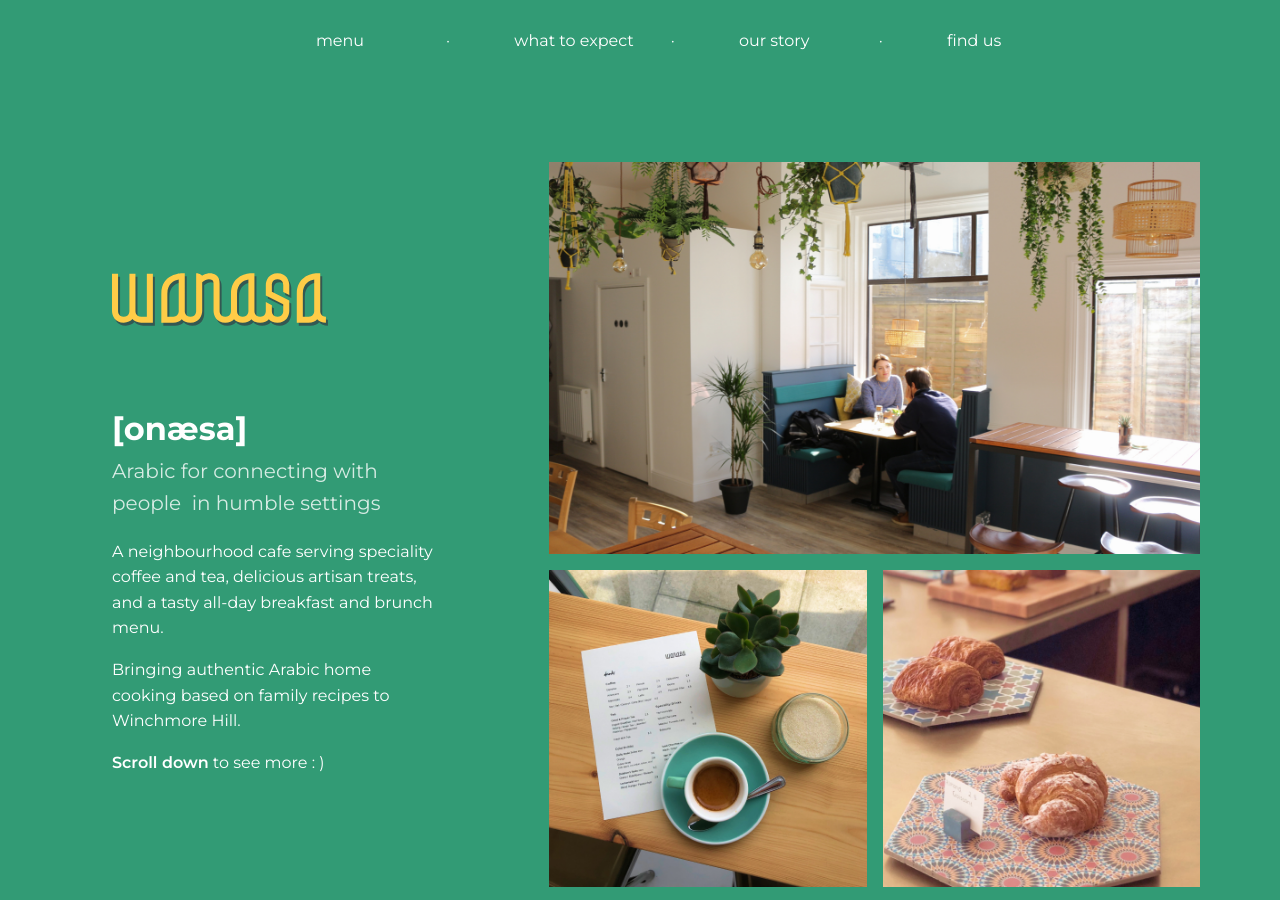
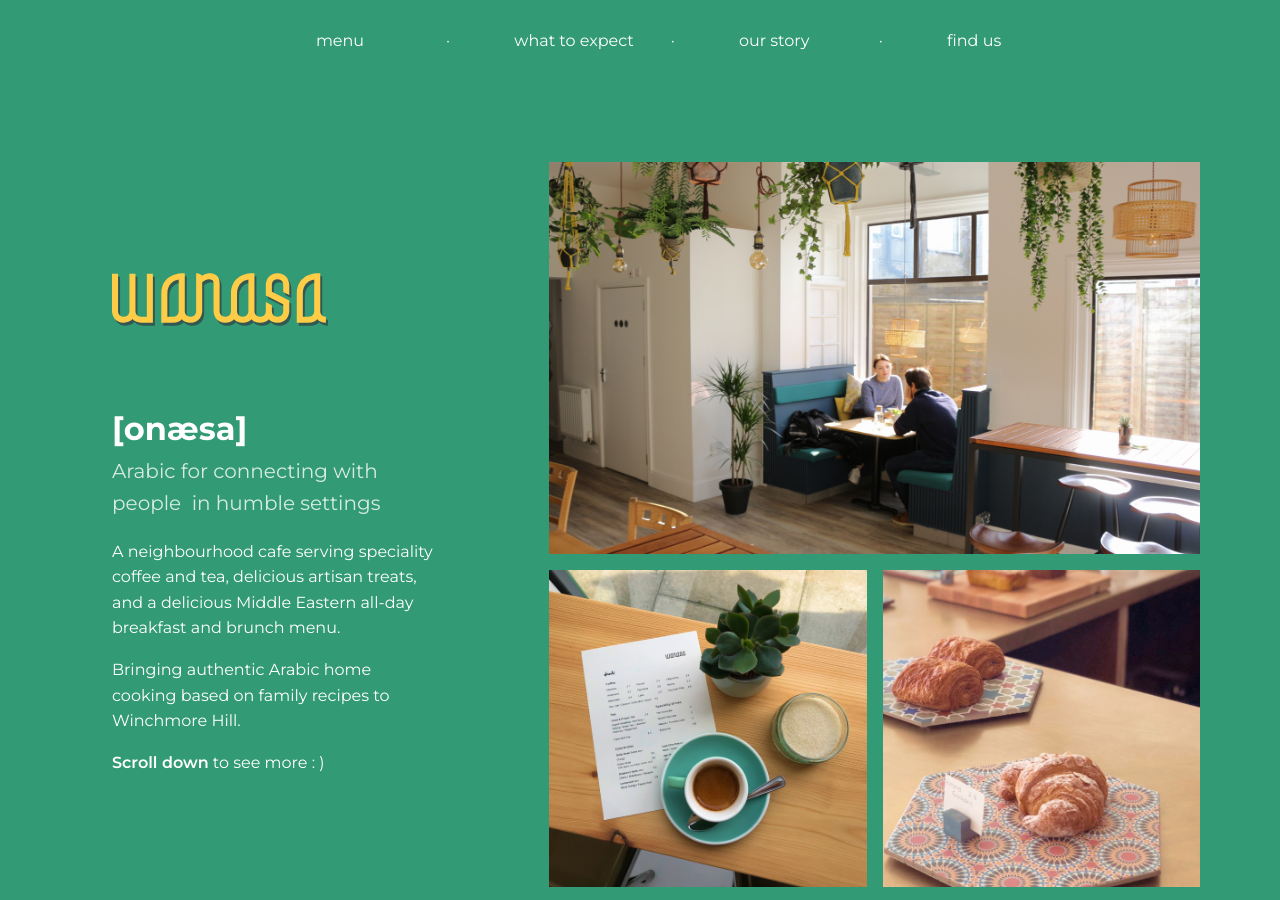
Before and after one commit to jaicab/wanasacafe, a Jekyll site: the page built from index.markdown, in a window 1280 px wide and 900 px high. Built offline with Jekyll 4.4.1, drawn with Linux system fonts in a browser that asks for light colours.

Commit message:
Updated Onaesa

```diff
--- a/_sections/onaesa.markdown
+++ b/_sections/onaesa.markdown
@@ -9,7 +9,7 @@
 - "/uploads/home_3.jpg"
 ---
 
-A neighbourhood cafe serving speciality coffee and tea, delicious artisan treats, and a tasty all-day breakfast and brunch menu.
+A neighbourhood cafe serving speciality coffee and tea, delicious artisan treats, and a delicious Middle Eastern all-day breakfast and brunch menu.
 
 Bringing authentic Arabic home cooking based on family recipes to Winchmore Hill.
 
```
